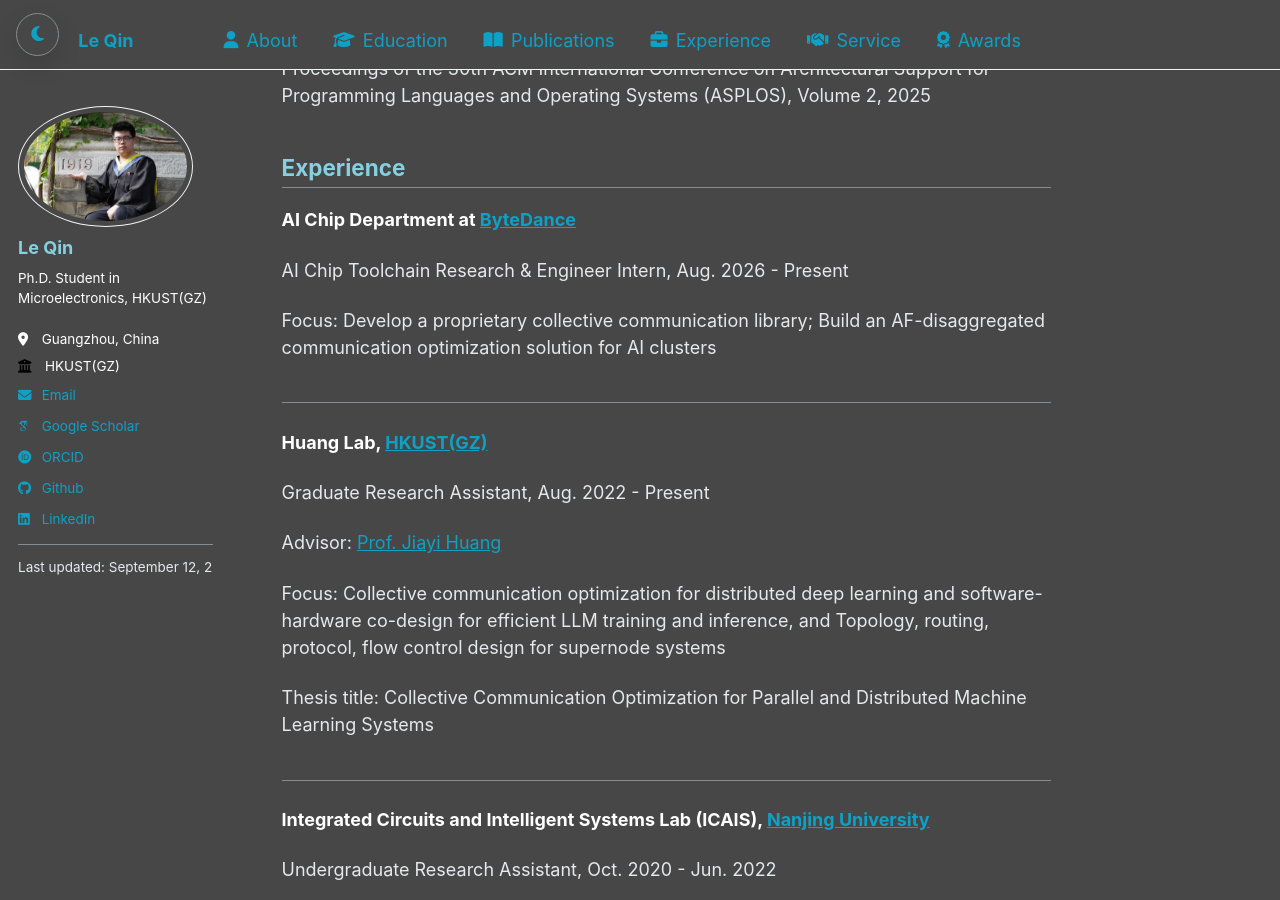
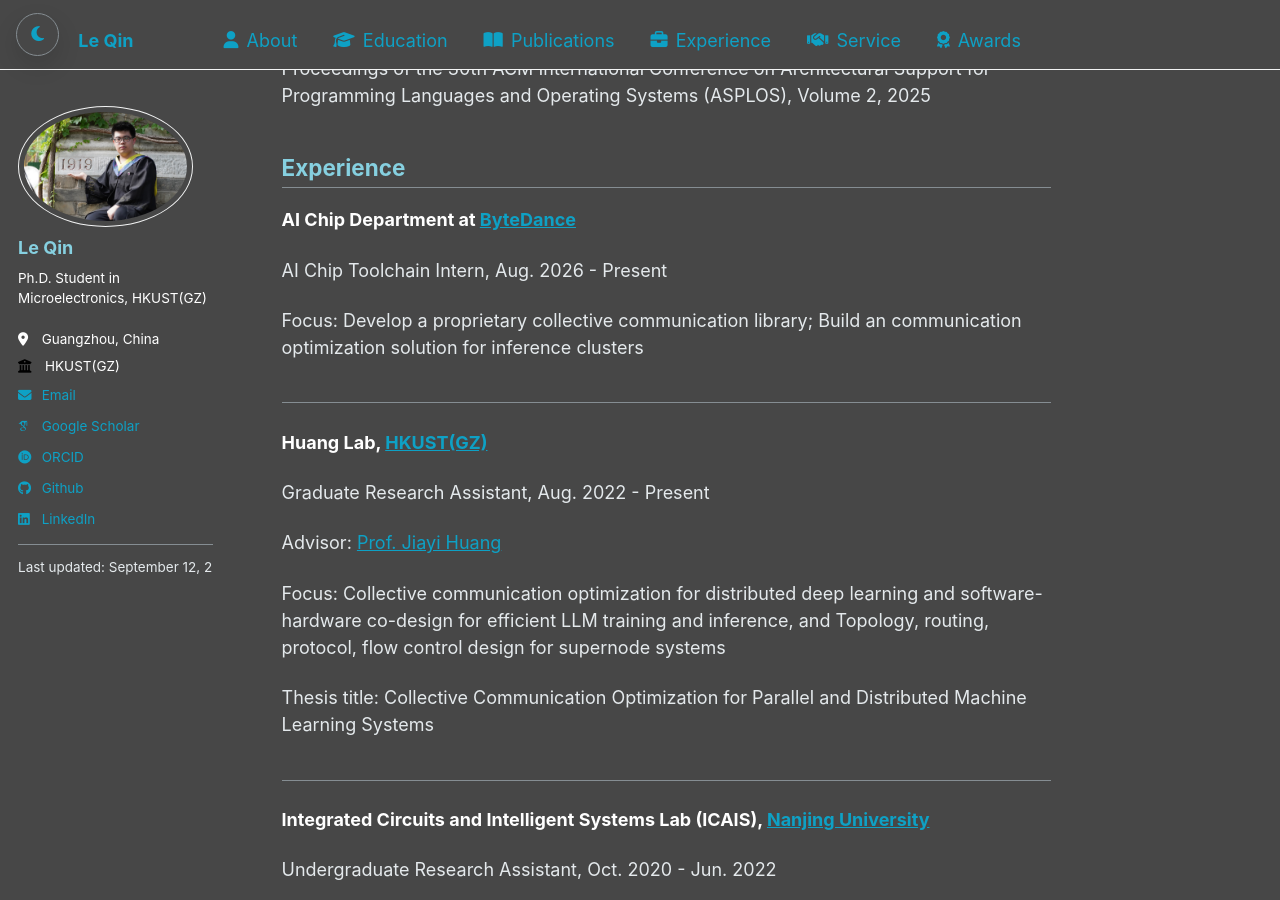
Before and after one commit to G-alois/G-alois.github.io, a Jekyll site: the page built from _pages/about.md, in a window 1280 px wide and 900 px high, scrolled down 3756 px. Built offline with Jekyll 4.4.1, drawn with Linux system fonts in a browser that asks for light colours; some web fonts are replaced.

Commit message:
Refine ByteDance experience wording

```diff
--- a/_pages/about.md
+++ b/_pages/about.md
@@ -104,8 +104,8 @@ author_profile: true
 
   <div class="record-item">
     <p class="record-title">AI Chip Department at <a href="https://www.bytedance.com/en/">ByteDance</a></p>
-    <p class="record-meta">AI Chip Toolchain Research &amp; Engineer Intern, Aug. 2026 - Present</p>
-    <p class="record-submeta">Focus: Develop a proprietary collective communication library; Build an AF-disaggregated communication optimization solution for AI clusters</p>
+    <p class="record-meta">AI Chip Toolchain Intern, Aug. 2026 - Present</p>
+    <p class="record-submeta">Focus: Develop a proprietary collective communication library; Build an communication optimization solution for inference clusters</p>
   </div>
 
   <div class="record-item">
```
